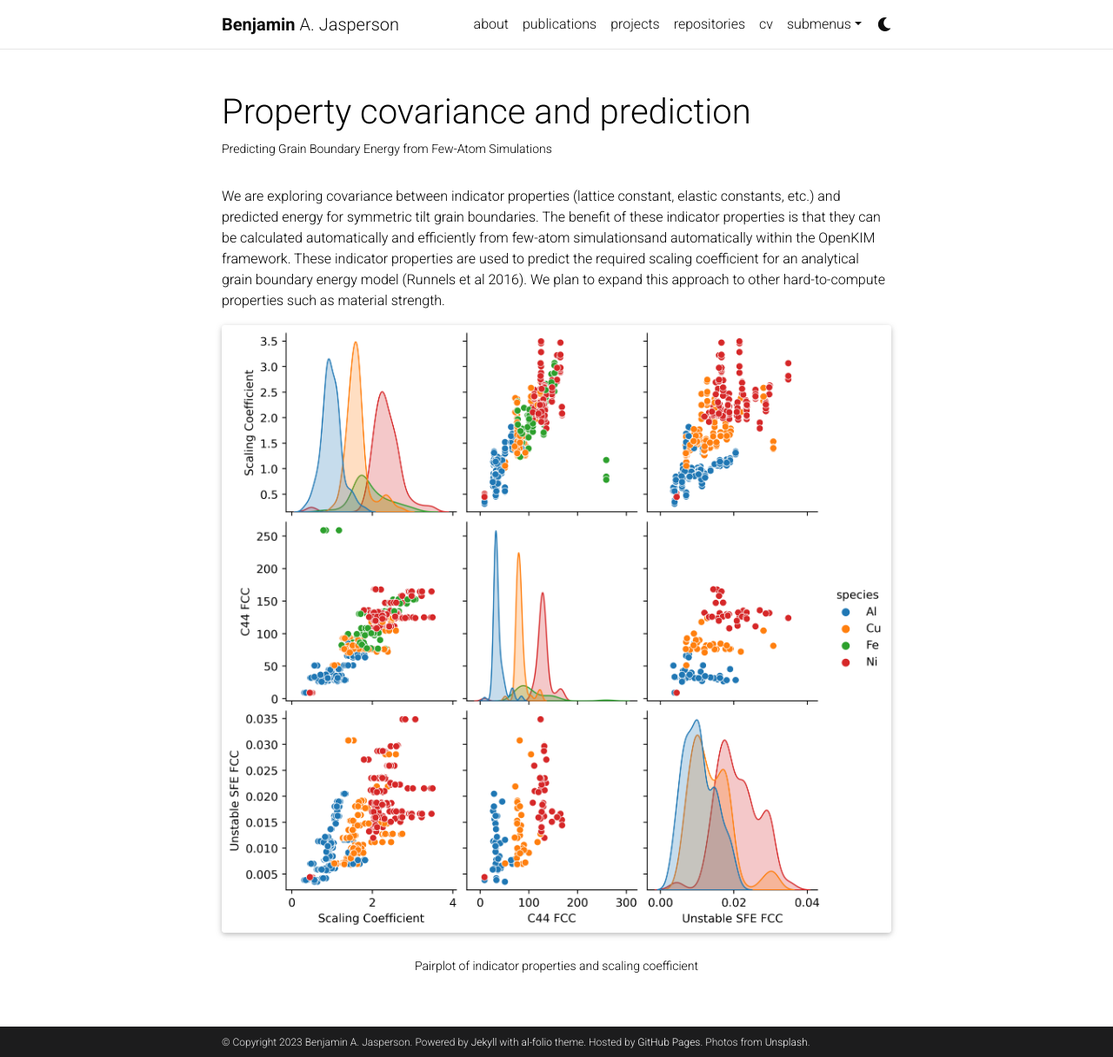
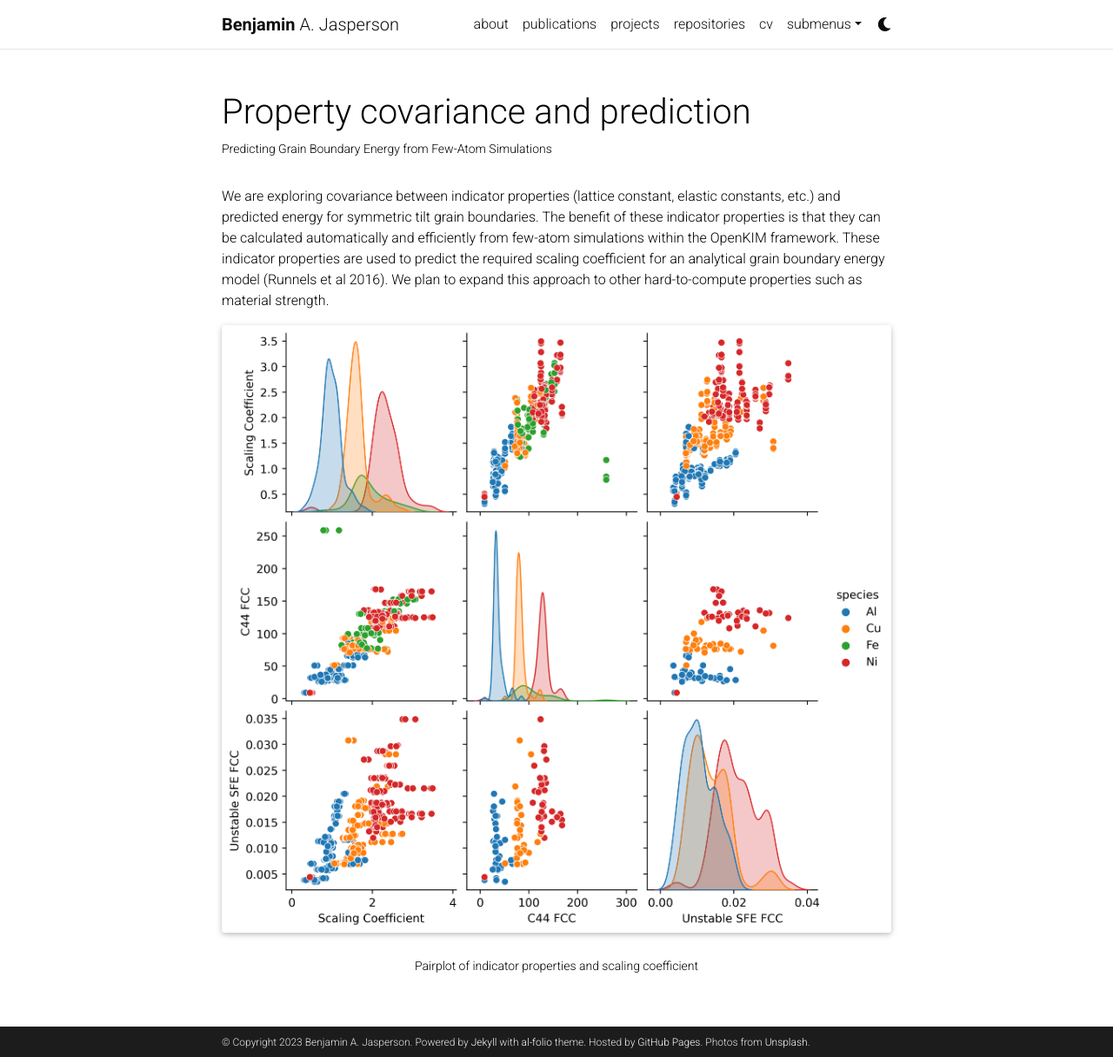
Before and after one commit to bjasperson/bjasperson.github.io, a Jekyll site: the page built from _projects/gb.md, in a window 1280 px wide and 1216 px high. Shown: the whole window at 87% size. Built offline with Jekyll 4.4.1, drawn with Linux system fonts in a browser that asks for light colours; full-size pictures stand in for the smaller copies a plugin makes; comment, search, counter and statistics services are not loaded; a style sheet for code colours, icons or effects is not loaded.

Commit message:
fix typo

```diff
--- a/_projects/gb.md
+++ b/_projects/gb.md
@@ -8,7 +8,7 @@ category: work
 ---
 
 We are exploring covariance between indicator properties (lattice constant, elastic constants, etc.) and predicted energy for symmetric tilt grain boundaries.
-The benefit of these indicator properties is that they can be calculated automatically and efficiently from few-atom simulationsand automatically within the OpenKIM framework.
+The benefit of these indicator properties is that they can be calculated automatically and efficiently from few-atom simulations within the OpenKIM framework.
 These indicator properties are used to predict the required scaling coefficient for an analytical grain boundary energy model (Runnels et al 2016).
 We plan to expand this approach to other hard-to-compute properties such as material strength.
 
```
